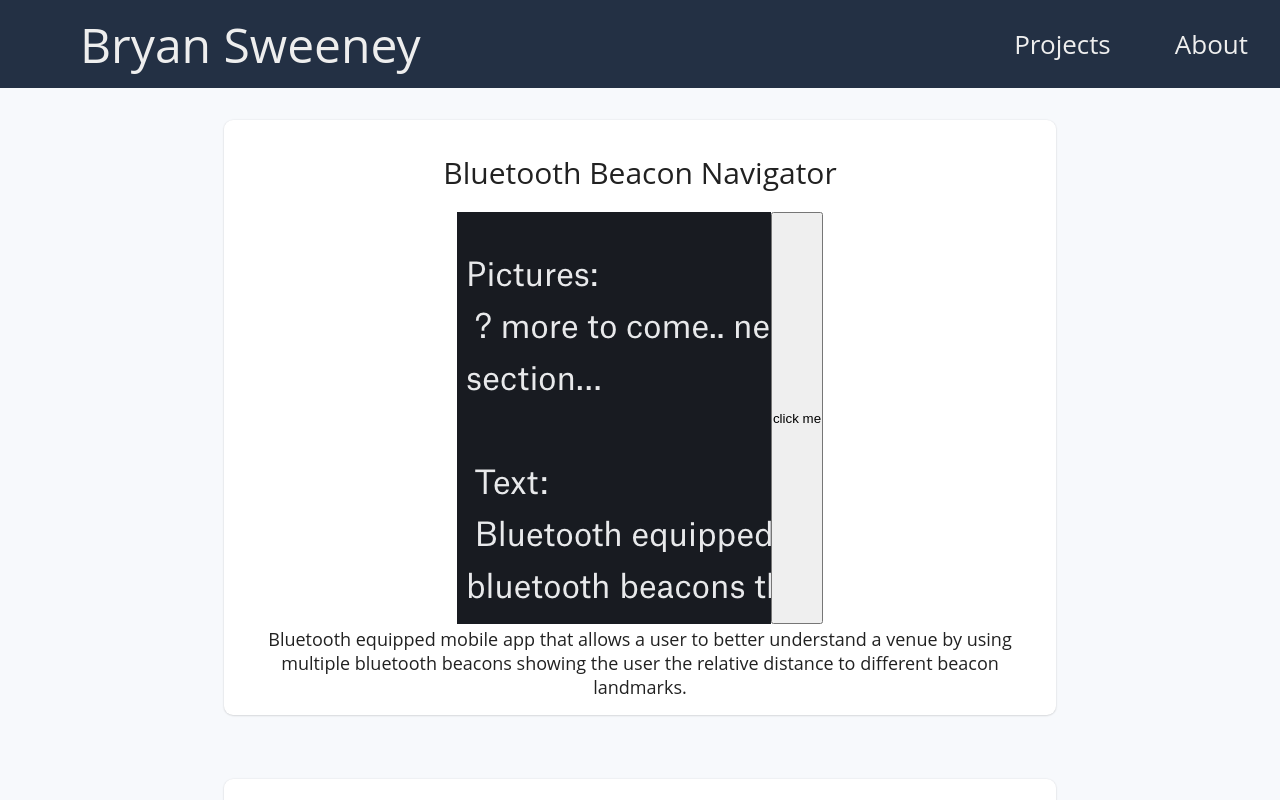
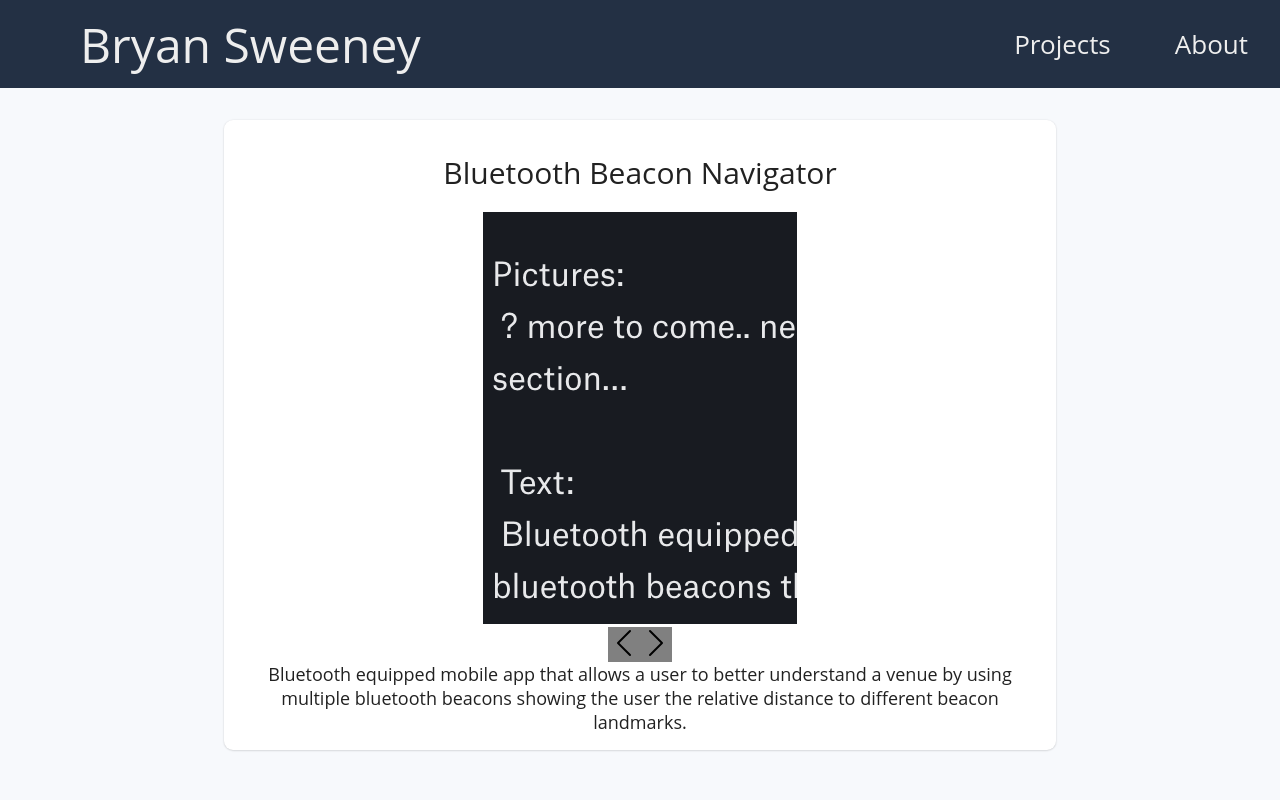
Before and after one commit to btsween/personal-site, a React (Create React App) app: page / in a window 1280 px wide. Shown: the top 800 px of the page. Built offline with nearby package versions, Linux system fonts and the light colour scheme.

Commit message:
carousel: image based buttons to enable click through of images

```diff
--- a/src/App.css
+++ b/src/App.css
@@ -5,3 +5,92 @@
   background-color: rgb(247, 249, 252);
   color: rgba(0, 0, 0, 0.87);
 }
+
+html,
+body,
+div,
+span,
+applet,
+object,
+iframe,
+h1,
+h2,
+h3,
+h4,
+h5,
+h6,
+p,
+blockquote,
+pre,
+a,
+abbr,
+acronym,
+address,
+big,
+cite,
+code,
+del,
+dfn,
+em,
+img,
+ins,
+kbd,
+q,
+s,
+samp,
+small,
+strike,
+strong,
+sub,
+sup,
+tt,
+var,
+b,
+u,
+i,
+center,
+dl,
+dt,
+dd,
+ol,
+ul,
+li,
+fieldset,
+form,
+label,
+legend,
+table,
+caption,
+tbody,
+tfoot,
+thead,
+tr,
+th,
+td,
+article,
+aside,
+canvas,
+details,
+embed,
+figure,
+figcaption,
+footer,
+header,
+hgroup,
+menu,
+nav,
+output,
+ruby,
+section,
+summary,
+time,
+mark,
+audio,
+video {
+  margin: 0;
+  padding: 0;
+  border: 0;
+  font-size: 100%;
+  font: inherit;
+  vertical-align: baseline;
+}
--- a/src/components/contentCard/ContentCard.js
+++ b/src/components/contentCard/ContentCard.js
@@ -1,6 +1,5 @@
 import React from "react";
 import styled from "styled-components";
-import Picture from "../../assets/photos/picture.png";
 import SlideShow from "./SlideShow";
 
 const CardWrapper = styled.div`
@@ -36,18 +35,6 @@ const BodyText = styled.div`
   font-size: 18px;
 `;
 
-const ImageWrapper = styled.div`
-  display: flex;
-  justify-content: center;
-  margin: 3px;
-`;
-
-const ImageCust = styled.img`
-  background-size: cover;
-  background-repeat: no-repeat;
-  justify-content: center;
-`;
-
 /**
  * Current idea will be that ContentCard(s) will be used on both Experience and Portfolio pages and source content from the yml files.
  * In order to determine what content to source, will need to take params indicating the page.
--- a/src/components/contentCard/SlideShow.js
+++ b/src/components/contentCard/SlideShow.js
@@ -1,6 +1,8 @@
 import React, { useEffect } from "react";
 import styled from "styled-components";
 import Picture from "../../assets/photos/picture.png";
+import RightIcon from "../../assets/icons/chevron-right.svg";
+import LeftIcon from "../../assets/icons/chevron-left.svg";
 
 const ImageWrapper = styled.div`
   display: flex;
@@ -19,6 +21,29 @@ const ImageCust = styled.img`
   }
 `;
 
+const Carousel = styled.div`
+  display: flex;
+  flex-direction: column;
+`;
+
+const LeftButton = styled.img`
+  background-size: cover;
+  height: 2rem;
+  width: 2rem;
+`;
+
+const Button = styled.button`
+  background: gray;
+  box-shadow: 0px 0px 0px transparent;
+  border: 0px solid transparent;
+  text-shadow: 0px 0px 0px transparent;
+`;
+
+const NavigationContainer = styled.div`
+  display: flex;
+  justify-content: center;
+`;
+
 function SlideShow() {
   const images = [Picture, Picture, Picture];
   const initialState = [];
@@ -33,8 +58,24 @@ function SlideShow() {
   const [imageInfo, setImageInfo] = React.useState(initialState);
   const [currentActive, setCurrentActive] = React.useState(0);
 
-  const bClick = () => {
+  const nextLeft = () => {
+    if (currentActive > 0) {
+      setImageInfo((imageInfo) => {
+        const infoCopy = [...imageInfo];
+        infoCopy[currentActive].isActive = false;
+        return infoCopy;
+      });
+      setCurrentActive((currentActive) => currentActive - 1);
+    } else {
+      // TODO: show effect for no further images or only show when useful
+    }
+  };
+  const nextRight = () => {
+    if (currentActive !== imageInfo.length - 1) {
       setCurrentActive((currentActive) => currentActive + 1);
+    } else {
+      // TODO: show effect for no further images or only show when useful
+    }
   };
 
   useEffect(() => {
@@ -45,11 +86,8 @@ function SlideShow() {
     });
   }, [currentActive]);
 
-  useEffect(() => {
-    console.log(imageInfo);
-  }, [imageInfo]);
-
   return (
+    <Carousel>
       <ImageWrapper>
         {images.map((image, index) => {
           return (
@@ -60,8 +98,16 @@ function SlideShow() {
             />
           );
         })}
-      <button onClick={bClick}>click me</button>
       </ImageWrapper>
+      <NavigationContainer>
+        <Button onClick={() => nextLeft}>
+          <LeftButton src={LeftIcon}></LeftButton>
+        </Button>
+        <Button onClick={() => nextRight}>
+          <LeftButton src={RightIcon}></LeftButton>
+        </Button>
+      </NavigationContainer>
+    </Carousel>
   );
 }
 
```
Also changed, not shown: src/assets/icons/chevron-left.svg (added), src/assets/icons/chevron-right.svg (added). Lines whose indentation alone changed are shown as unchanged.
